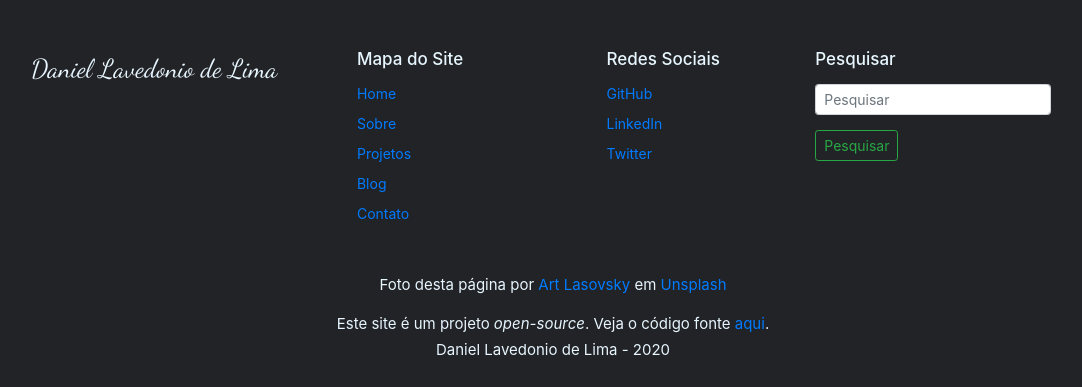
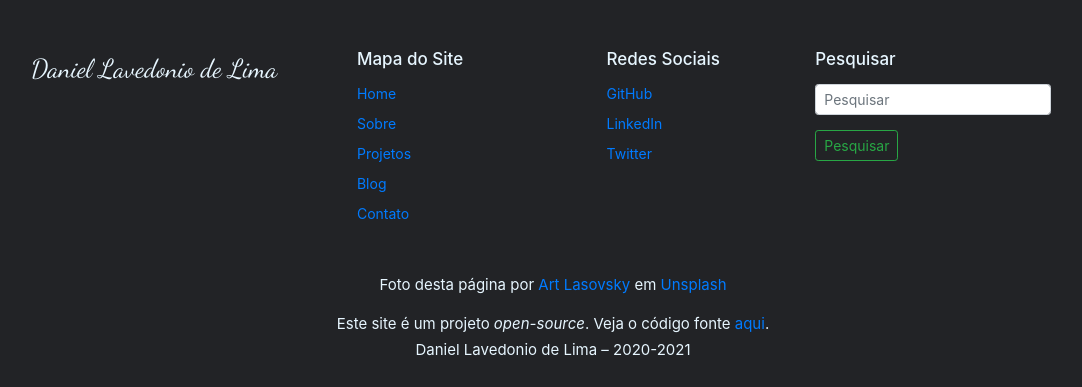
Before and after one commit to Lavedonio/site_lavedonio_django, a Django app: page /sobre/ in a window 1280 px wide. Shown: the part 829-1216 px from the top of the page, without its empty margins (87-1169 px from the left). Run offline with Django 3.2, Linux system fonts and the light colour scheme; some libraries are stand-ins or nearby versions.

Commit message:
Added current year to file footer

```diff
--- a/base/templates/base.html
+++ b/base/templates/base.html
@@ -123,7 +123,7 @@
 
 			{% block credits %}{% endblock %}
 			<span class="d-block mt-3 footer-info">Este site é um projeto <i>open-source</i>. Veja o código fonte <a href="https://github.com/Lavedonio/site_lavedonio_django/" target="_blank" rel="noopener noreferrer">aqui</a>.</span>
-			<span class="d-block mt-1 footer-info">Daniel Lavedonio de Lima - 2020</span>
+			<span class="d-block mt-1 footer-info">Daniel Lavedonio de Lima &ndash; 2020-{% now "Y" %}</span>
 		</div>
 	</footer>
 
```
